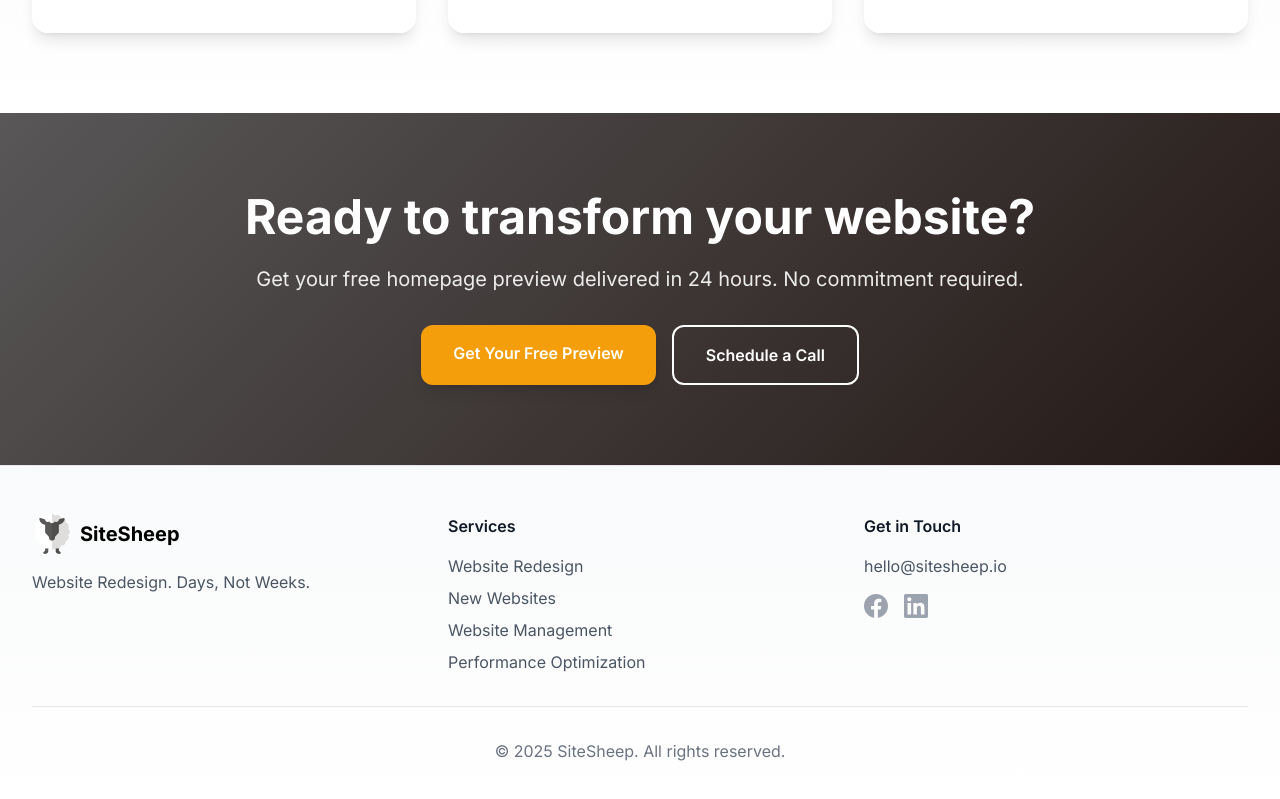
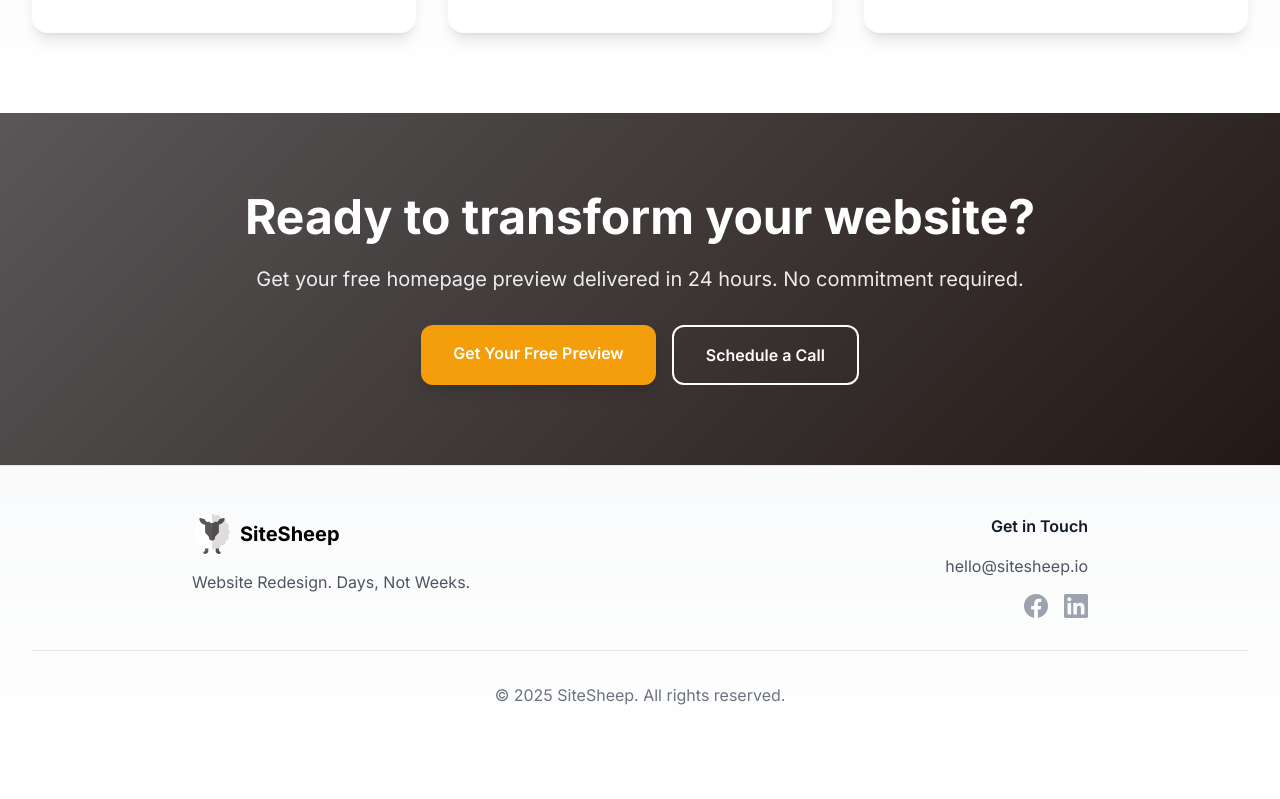
Before and after one commit to colecooke/sitesheep-website, a Next.js app: page / in a window 1280 px wide. Shown: the part 1949-2748 px from the top of the page. After the commit the page ends 2704 px from the top, so only its background shows below. Built offline with nearby package versions, Linux system fonts and the light colour scheme.

Commit message:
Auto-update

```diff
--- a/app/page.tsx
+++ b/app/page.tsx
@@ -242,9 +242,9 @@ export default function Home() {
       {/* Footer */}
       <footer id="contact" className="bg-gradient-to-b from-gray-50 to-white py-12 border-t border-gray-200">
         <div className="max-w-7xl mx-auto px-4 sm:px-6 lg:px-8">
-          <div className="grid md:grid-cols-3 gap-8">
-            <div>
-              <div className="flex items-center space-x-2 mb-4">
+          <div className="grid md:grid-cols-2 gap-8 max-w-4xl mx-auto">
+            <div className="text-center md:text-left">
+              <div className="flex items-center space-x-2 mb-4 justify-center md:justify-start">
                 <Image src="/logos/sheep-free-svgrepo-com.svg" alt="SiteSheep Logo" width={40} height={40} loading="lazy" />
                 <span className="text-xl font-bold text-black">SiteSheep</span>
               </div>
@@ -253,21 +253,10 @@ export default function Home() {
               </p>
             </div>
 
-            <div>
-              <h4 className="font-semibold mb-4 text-gray-900">Services</h4>
-              <ul className="space-y-2 text-gray-600">
-                <li><a href="#features" className="hover:text-[#595758] transition-colors">Website Redesign</a></li>
-                <li><a href="#features" className="hover:text-[#595758] transition-colors">New Websites</a></li>
-                <li><a href="#features" className="hover:text-[#595758] transition-colors">Website Management</a></li>
-                <li><a href="#features" className="hover:text-[#595758] transition-colors">Performance Optimization</a></li>
-              </ul>
-            </div>
-
-
-            <div>
+            <div className="text-center md:text-right">
               <h4 className="font-semibold mb-4 text-gray-900">Get in Touch</h4>
               <a href="mailto:hello@sitesheep.io" className="text-gray-600 mb-2 hover:text-[#595758] transition-colors">hello@sitesheep.io</a>
-              <div className="flex space-x-4 mt-4">
+              <div className="flex space-x-4 mt-4 justify-center md:justify-end">
                 <a href="https://facebook.com" target="_blank" rel="noopener noreferrer" className="text-gray-400 hover:text-[#595758] transition-colors" aria-label="Facebook">
                   <svg className="w-6 h-6" fill="currentColor" viewBox="0 0 24 24" aria-hidden="true">
                     <path d="M24 12.073c0-6.627-5.373-12-12-12s-12 5.373-12 12c0 5.99 4.388 10.954 10.125 11.854v-8.385H7.078v-3.47h3.047V9.43c0-3.007 1.792-4.669 4.533-4.669 1.312 0 2.686.235 2.686.235v2.953H15.83c-1.491 0-1.956.925-1.956 1.874v2.25h3.328l-.532 3.47h-2.796v8.385C19.612 23.027 24 18.062 24 12.073z"/>
```
